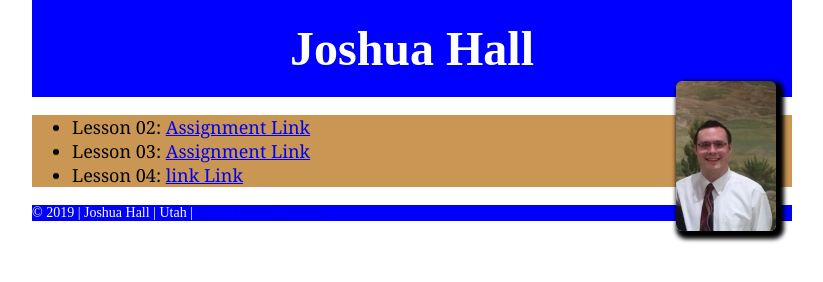
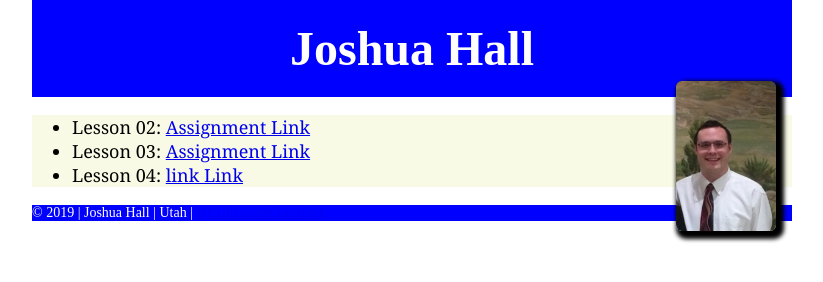
Before and after one commit to JoshuaCHall/JoshuaCHall.github.io, a plain HTML site: page index.html/index.html in a window 1280 px wide. Shown: the whole page, without its empty margins (228-1051 px from the left). Drawn offline with Linux system fonts and the light colour scheme.

Commit message:
color fixed

```diff
--- a/index.html/Css/main.css
+++ b/index.html/Css/main.css
@@ -22,7 +22,7 @@ box-shadow: 4px 4px 4px 4px black;
 }
 section {
 font-family: Georgia, 'Times New Roman', Times, serif;
-background-color: rgb(201, 150, 84);
+background-color: rgb(249, 250, 229);
 font-size: 18px;
 }
 
```
